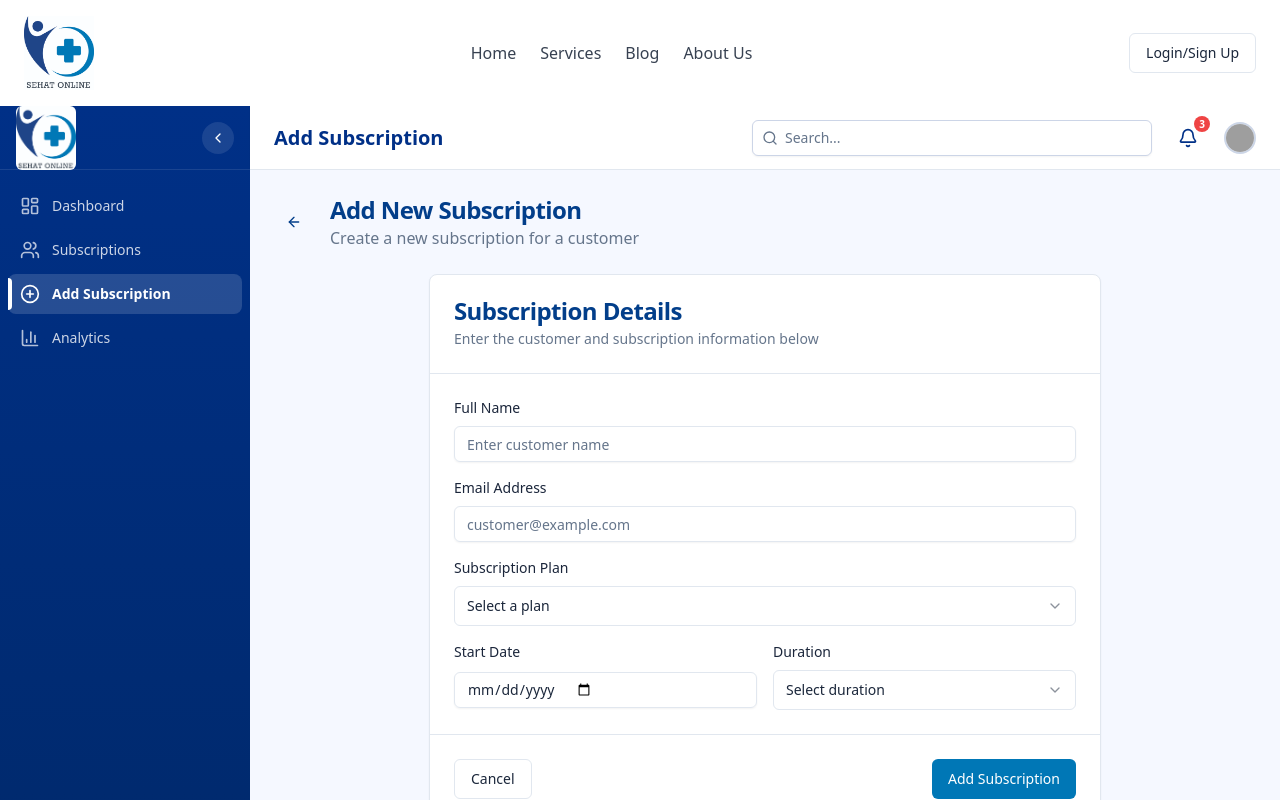
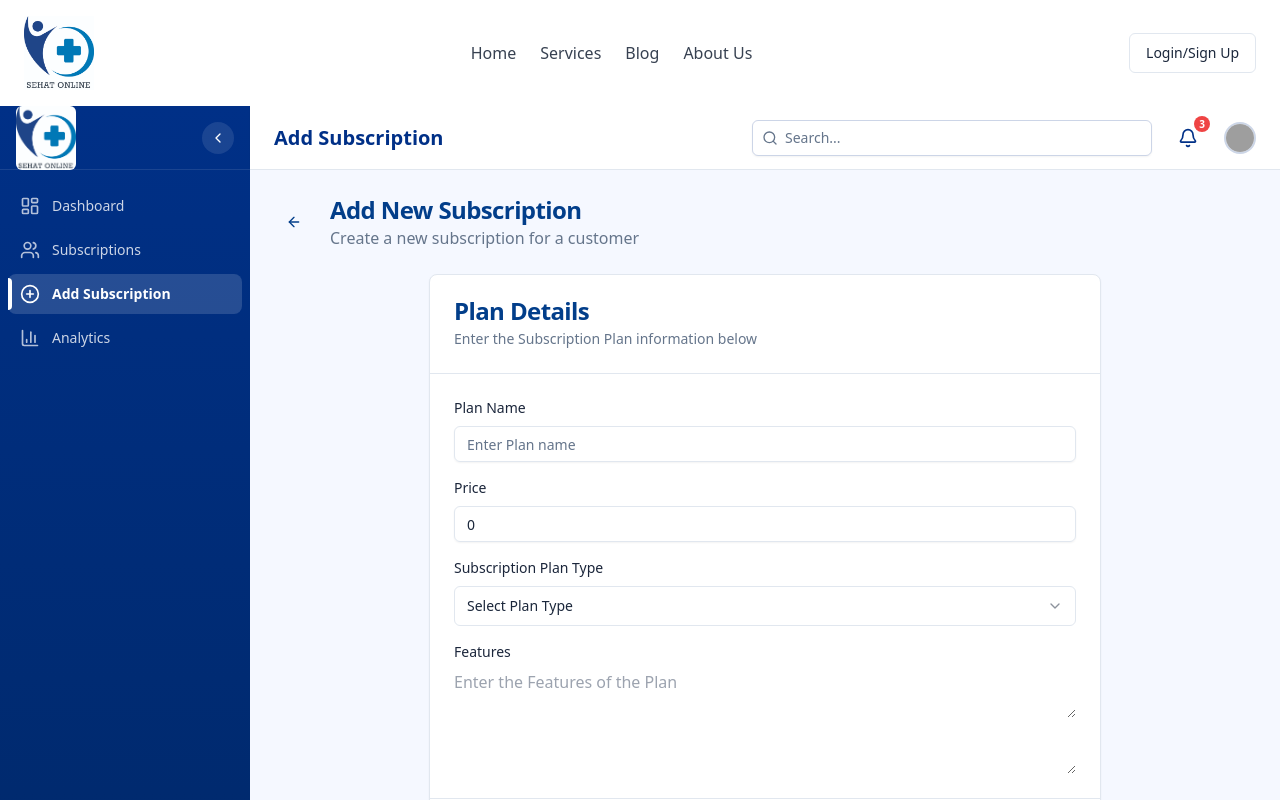
Before and after one commit to Fatima-Raees/SehatOnlineFrontend, a Next.js app: page /subscriptions/addsubscription in a window 1280 px wide. Shown: the top 800 px of the page. Built offline with nearby package versions, Linux system fonts and the light colour scheme; grey boxes are pictures that could not be loaded; a web font is replaced by a local one.

Commit message:
pushing the subscription and admin dashboard.

```diff
--- a/package.json
+++ b/package.json
@@ -29,6 +29,7 @@
     "clsx": "^2.1.1",
     "firebase": "^11.3.1",
     "js-cookie": "^3.0.5",
+    "jwt-decode": "^4.0.0",
     "lucide-react": "^0.475.0",
     "next": "15.1.7",
     "next-auth": "^4.24.11",
--- /dev/null
+++ b/src/APIServices/subscriptions/subscriptionsAPI.ts
@@ -0,0 +1,23 @@
+import axios from 'axios';
+const api_base_url = process.env.API_Base_URL || 'https://localhost:7259/api'; // Fallback to localhost
+export const addPlan = async (planData: {
+  PlanName: string;
+  Price: number;
+  Features: string;
+  PlanType: string;
+}) => {
+  try {
+    console.log(api_base_url);
+    const response = await axios.post(`${api_base_url}/Plans/addplan`, planData, {
+      method: "POST",
+      headers: {
+        'Content-Type': 'application/json',
+      },
+    });
+    console.log(response);
+    return response.data; // Returns the created plan object
+  } catch (error) {
+    console.error('Error adding plan:', error);
+    throw new Error('Failed to add plan');
+  }
+};
--- a/src/app/(auth)/login/page.tsx
+++ b/src/app/(auth)/login/page.tsx
@@ -6,44 +6,70 @@ import { faGoogle } from "@fortawesome/free-brands-svg-icons";
 import Link from "next/link";
 import { loginUser } from "../../../APIServices/users/usersAPI";
 import Cookies from "js-cookie";
+import { jwtDecode, JwtPayload } from "jwt-decode";
+
+interface CustomJwtPayload extends JwtPayload {
+  sub: string;
+  "http://schemas.microsoft.com/ws/2008/06/identity/claims/role": string;
+}
+
 export default function LoginPage() {
   const [isDoctor, setIsDoctor] = useState(false);
   const [email, setEmail] = useState("");
   const [password, setPassword] = useState("");
   const [error, setError] = useState("");
 
+  const isValidTokenStructure = (decodedToken: CustomJwtPayload): boolean => {
+    return (
+      decodedToken &&
+      typeof decodedToken === "object" &&
+      "sub" in decodedToken &&
+      "http://schemas.microsoft.com/ws/2008/06/identity/claims/role" in decodedToken
+    );
+  };
+
   const handleLogin = async () => {
     try {
       setError("");
 
       const response = await loginUser(email, password);
+      console.log(response);
 
-      if (response.data.success) {
+      if (!response.success) {
+        setError(response.data?.message || "Login failed. Please try again.");
+        return;
+      }
+
       const token = response.data.token || response.data?.token;
-        const userRole = response.data.role || "patient";
-        const PersonID= response.data.PersonID || response.data?.PersonID;
+      if (!token) throw new Error("Token not found");
+
+      const decodedToken = jwtDecode<CustomJwtPayload>(token);
+      console.log("Decoded JWT:", decodedToken);
+
+      if (!isValidTokenStructure(decodedToken)) throw new Error("Invalid token structure");
+
+      const PersonID = decodedToken.sub;
+      const userRole = decodedToken["http://schemas.microsoft.com/ws/2008/06/identity/claims/role"];
+      console.log(PersonID, userRole);
+
       Cookies.set("token", token, { expires: 1 });
       Cookies.set("role", userRole, { expires: 1 });
       Cookies.set("PersonID", PersonID, { expires: 1 });
       Cookies.set("loggedIn", "true", { expires: 1 });
       alert("Login successful!");
 
-        if (userRole === "doctor") {
-          window.location.href = "/Doctor/dashboard";
-        } else if (userRole === "admin") {
-          window.location.href = "/Admin/dashboard";
-        } else if (userRole === "patient") {
-          window.location.href = "/Patient/dashboard";
-        }
-      } else {
-        setError(response.data?.message || "Login failed. Please try again.");
-      }
+      const roleRedirects: Record<string, string> = {
+        Doctor: "/Doctor/dashboard",
+        Admin: "/Admin/dashboard",
+        Patient: "/Patient/dashboard",
+      };
+      console.log(userRole);
+      window.location.href = roleRedirects[userRole] || "/";
     } catch (err) {
-      console.log(err);
+      console.error(err);
       setError("Invalid email or password.");
     }
   };
-
     return (
       <div className="flex items-center justify-center min-h-screen">
         <div className="relative w-[768px] min-h-[480px] bg-white rounded-2xl shadow-lg overflow-hidden">
--- a/src/app/subscriptions/addsubscription/page.tsx
+++ b/src/app/subscriptions/addsubscription/page.tsx
@@ -10,14 +10,15 @@ import { Input } from "@/components/ui/input"
 import { Select, SelectContent, SelectItem, SelectTrigger, SelectValue } from "@/components/ui/select"
 import Link from "next/link"
 import { ArrowLeft, Check } from "lucide-react"
+import { addPlan } from "@/APIServices/subscriptions/subscriptionsAPI";
+
 
 export default function AddSubscriptionPage() {
   const [formState, setFormState] = useState({
-    name: "",
-    email: "",
-    plan: "",
-    startDate: "",
-    duration: "",
+    PlanName: "",
+    Price: 0,
+    Features: "",
+    PlanType: ""
   })
 
   const [isSubmitting, setIsSubmitting] = useState(false)
@@ -30,28 +31,35 @@ export default function AddSubscriptionPage() {
     }))
   }
 
-  const handleSubmit = (e: React.FormEvent) => {
+  const handleSubmit = async (e: React.FormEvent) => {
     e.preventDefault()
     setIsSubmitting(true)
 
-    // Simulate API call
-    setTimeout(() => {
-      setIsSubmitting(false)
-      setIsSuccess(true)
+  try {
+      // Call the API to add the plan
+      console.log(formState);
+      await addPlan(formState);
+
+
+      setIsSubmitting(false);
+      setIsSuccess(true);
 
       // Reset form after showing success
       setTimeout(() => {
         setFormState({
-          name: "",
-          email: "",
-          plan: "",
-          startDate: "",
-          duration: "",
-        })
-        setIsSuccess(false)
-      }, 2000)
-    }, 1500)
+          PlanName: "",
+          Price: 0,
+          Features: "",
+          PlanType: ""
+        });
+        setIsSuccess(false);
+      }, 2000);
+    } catch (error) {
+      setIsSubmitting(false);
+      setIsSuccess(false);
+      console.error("Error submitting the form", error);
     }
+  };
 
   return (
     <AdminLayout title="Add Subscription">
@@ -70,36 +78,36 @@ export default function AddSubscriptionPage() {
       <Card className="max-w-2xl mx-auto">
         <form onSubmit={handleSubmit}>
           <CardHeader className="border-b">
-            <CardTitle className="text-deep-blue">Subscription Details</CardTitle>
+            <CardTitle className="text-deep-blue">Plan Details</CardTitle>
             <CardDescription className="font-subheading">
-              Enter the customer and subscription information below
+              Enter the Subscription Plan information below
             </CardDescription>
           </CardHeader>
           <CardContent className="space-y-4 pt-6">
             <div className="grid gap-2">
-              <label htmlFor="name" className="text-sm font-subheading text-dark-blue">
-                Full Name
+              <label htmlFor="PlanName" className="text-sm font-subheading text-dark-blue">
+                Plan Name
               </label>
               <Input
-                id="name"
-                placeholder="Enter customer name"
-                value={formState.name}
-                onChange={(e) => handleChange("name", e.target.value)}
+                id="PlanName"
+                placeholder="Enter Plan name"
+                value={formState.PlanName}
+                onChange={(e) => handleChange("PlanName", e.target.value)}
                 required
                 className="font-body"
               />
             </div>
 
             <div className="grid gap-2">
-              <label htmlFor="email" className="text-sm font-subheading text-dark-blue">
-                Email Address
+              <label htmlFor="Price" className="text-sm font-subheading text-dark-blue">
+                Price
               </label>
               <Input
-                id="email"
-                type="email"
-                placeholder="customer@example.com"
-                value={formState.email}
-                onChange={(e) => handleChange("email", e.target.value)}
+                id="Price"
+                type="number"
+                placeholder="Enter the price in Pakistan Rupees"
+                value={formState.Price}
+                onChange={(e) => handleChange("Price", e.target.value)}
                 required
                 className="font-body"
               />
@@ -107,51 +115,31 @@ export default function AddSubscriptionPage() {
 
             <div className="grid gap-2">
               <label htmlFor="plan" className="text-sm font-subheading text-dark-blue">
-                Subscription Plan
+                Subscription Plan Type
               </label>
-              <Select value={formState.plan} onValueChange={(value) => handleChange("plan", value)} required>
-                <SelectTrigger id="plan" className="font-body">
-                  <SelectValue placeholder="Select a plan" />
+                <Select value={formState.PlanType} onValueChange={(value) => handleChange("PlanType", value)} required>
+                <SelectTrigger className="font-body">
+                  <SelectValue placeholder="Select Plan Type" />
                 </SelectTrigger>
                 <SelectContent>
                   <SelectItem value="basic">Basic Plan</SelectItem>
+                  <SelectItem value="standard">Standard Plan</SelectItem>
                   <SelectItem value="premium">Premium Plan</SelectItem>
-                  <SelectItem value="family">Family Plan</SelectItem>
                 </SelectContent>
                 </Select>
             </div>
-
-            <div className="grid gap-4 md:grid-cols-2">
             <div className="grid gap-2">
-                <label htmlFor="startDate" className="text-sm font-subheading text-dark-blue">
-                  Start Date
+              <label htmlFor="Features" className="text-sm font-subheading text-dark-blue">
+                Features
               </label>
-                <Input
-                  id="startDate"
-                  type="date"
-                  value={formState.startDate}
-                  onChange={(e) => handleChange("startDate", e.target.value)}
+              <textarea
+                id="Features"
+                placeholder="Enter the Features of the Plan"
+                value={formState.Features}
+                onChange={(e) => handleChange("Features", e.target.value)}
                 required
                 className="font-body"
-                />
-              </div>
-
-              <div className="grid gap-2">
-                <label htmlFor="duration" className="text-sm font-subheading text-dark-blue">
-                  Duration
-                </label>
-                <Select value={formState.duration} onValueChange={(value) => handleChange("duration", value)} required>
-                  <SelectTrigger id="duration" className="font-body">
-                    <SelectValue placeholder="Select duration" />
-                  </SelectTrigger>
-                  <SelectContent>
-                    <SelectItem value="1">1 Month</SelectItem>
-                    <SelectItem value="3">3 Months</SelectItem>
-                    <SelectItem value="6">6 Months</SelectItem>
-                    <SelectItem value="12">12 Months</SelectItem>
-                  </SelectContent>
-                </Select>
-              </div>
+              /><textarea/>
             </div>
           </CardContent>
           <CardFooter className="flex justify-between border-t pt-6">
```
Also changed, not shown: 1 other file (tests, documents, lock files or other folders). Lines whose indentation alone changed are shown as unchanged.
